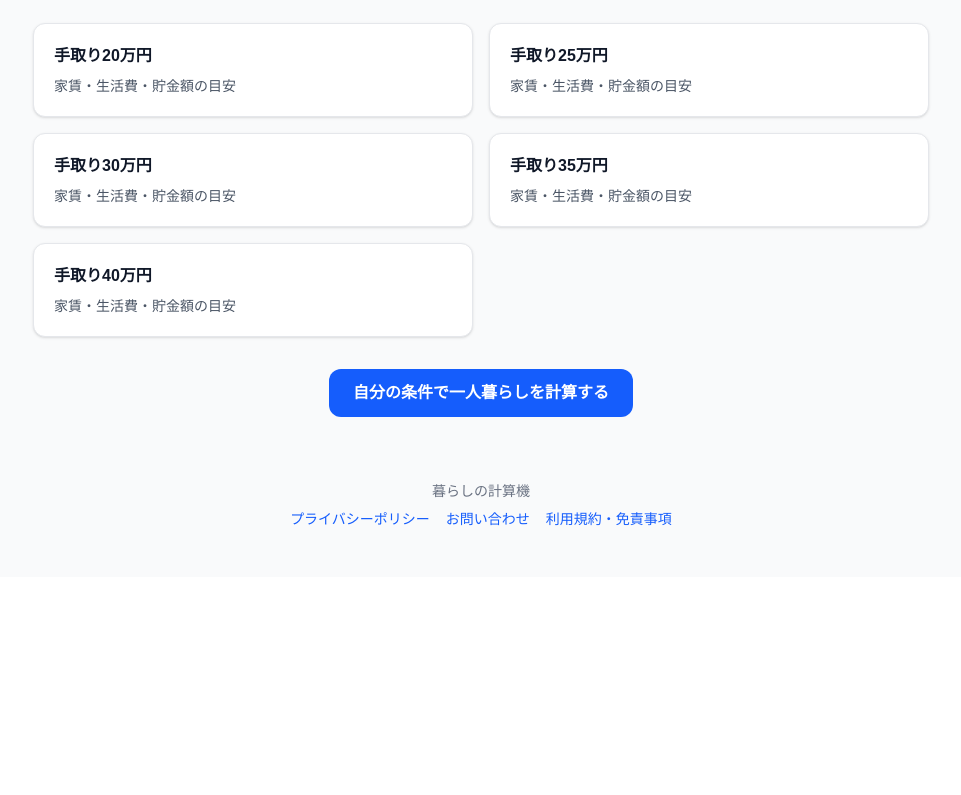
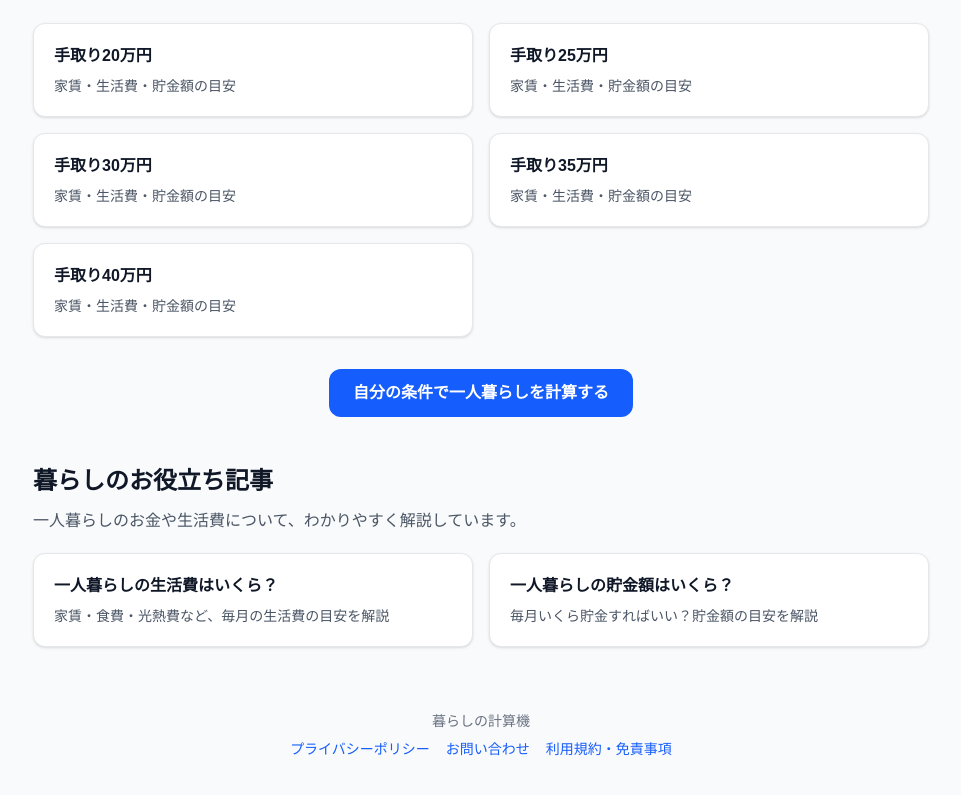
Before and after one commit to yakiimo1998/kurashi-calculator, a Next.js app: page / in a window 1280 px wide. Shown: the part 1141-1936 px from the top of the page, without its empty margins (159-1120 px from the left). Before the commit the page ends 1718 px from the top, so only its background shows below. Built offline with nearby package versions, Linux system fonts and the light colour scheme.

Commit message:
Add guide links to homepage

```diff
--- a/app/page.tsx
+++ b/app/page.tsx
@@ -187,7 +187,41 @@ export default function Home() {
             </Link>
           </div>
         </section>
+        <section className="mt-12">
+          <h2 className="text-2xl font-bold text-gray-900">
+            暮らしのお役立ち記事
+          </h2>
 
+          <p className="mt-3 text-gray-600">
+            一人暮らしのお金や生活費について、わかりやすく解説しています。
+          </p>
+
+          <div className="mt-5 grid gap-4 sm:grid-cols-2">
+            <Link
+              href="/living-cost-guide"
+              className="rounded-xl border border-gray-200 bg-white p-5 shadow-sm hover:bg-gray-50"
+            >
+              <p className="font-bold text-gray-900">
+                一人暮らしの生活費はいくら？
+              </p>
+              <p className="mt-2 text-sm text-gray-600">
+                家賃・食費・光熱費など、毎月の生活費の目安を解説
+              </p>
+            </Link>
+
+            <Link
+              href="/saving-guide"
+              className="rounded-xl border border-gray-200 bg-white p-5 shadow-sm hover:bg-gray-50"
+            >
+              <p className="font-bold text-gray-900">
+                一人暮らしの貯金額はいくら？
+              </p>
+              <p className="mt-2 text-sm text-gray-600">
+                毎月いくら貯金すればいい？貯金額の目安を解説
+              </p>
+            </Link>
+          </div>
+        </section>
         <footer className="mt-16 text-center text-sm text-gray-500">
           <div>暮らしの計算機</div>
 
```
